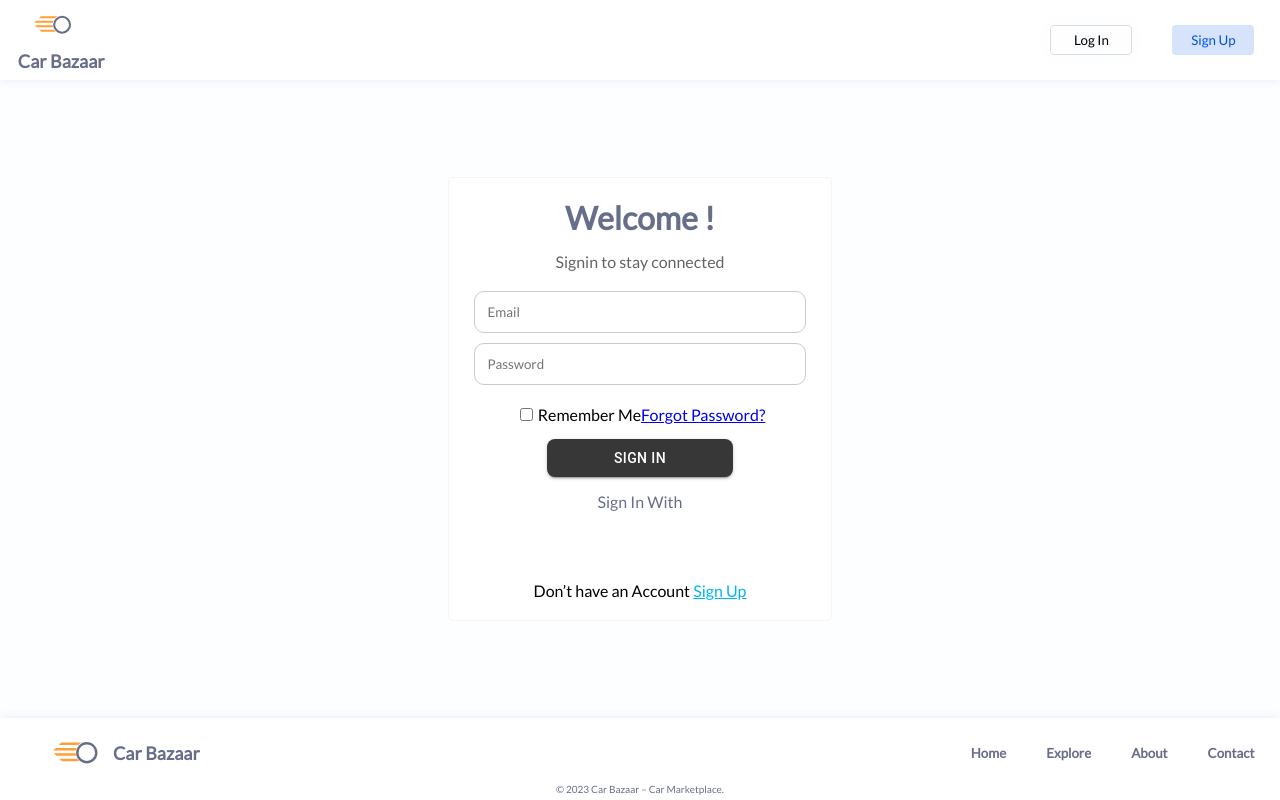
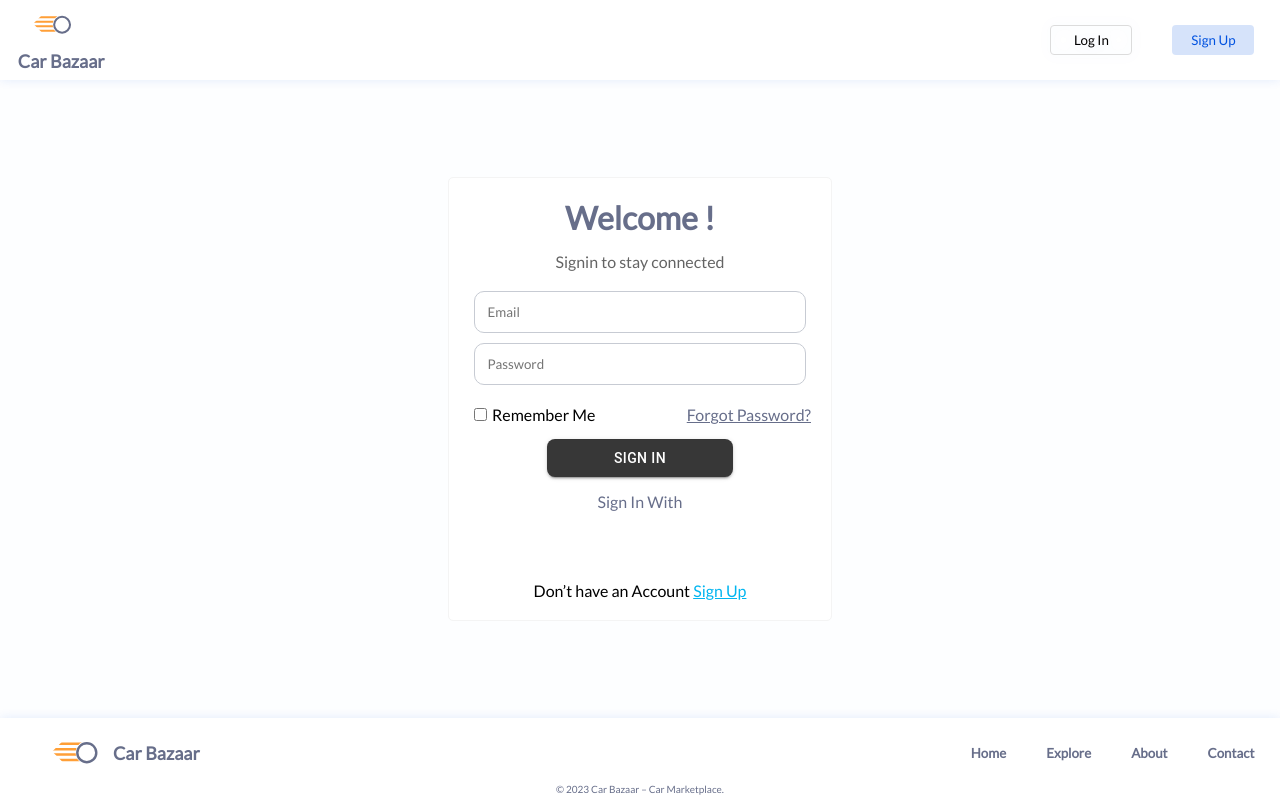
Before and after one commit to pesto-students/team1-manish-team1-manish, a React (Create React App) app: page /login in a window 1280 px wide. Built offline with nearby package versions, Linux system fonts and the light colour scheme; some icons are missing.

Commit message:
misc changes

```diff
--- a/src/Pages/Login/login.css
+++ b/src/Pages/Login/login.css
@@ -18,6 +18,7 @@
 
 .login-remember-forget {
   display: flex;
+  width: 100%;
   justify-content: space-between;
 }
 
@@ -58,6 +59,10 @@
   }
 }
 
+.login-forgot-password > a {
+  color: rgba(103, 110, 138, 1);
+}
+
 .signup-already > p > a {
   color: #00b5f0;
 }
```
